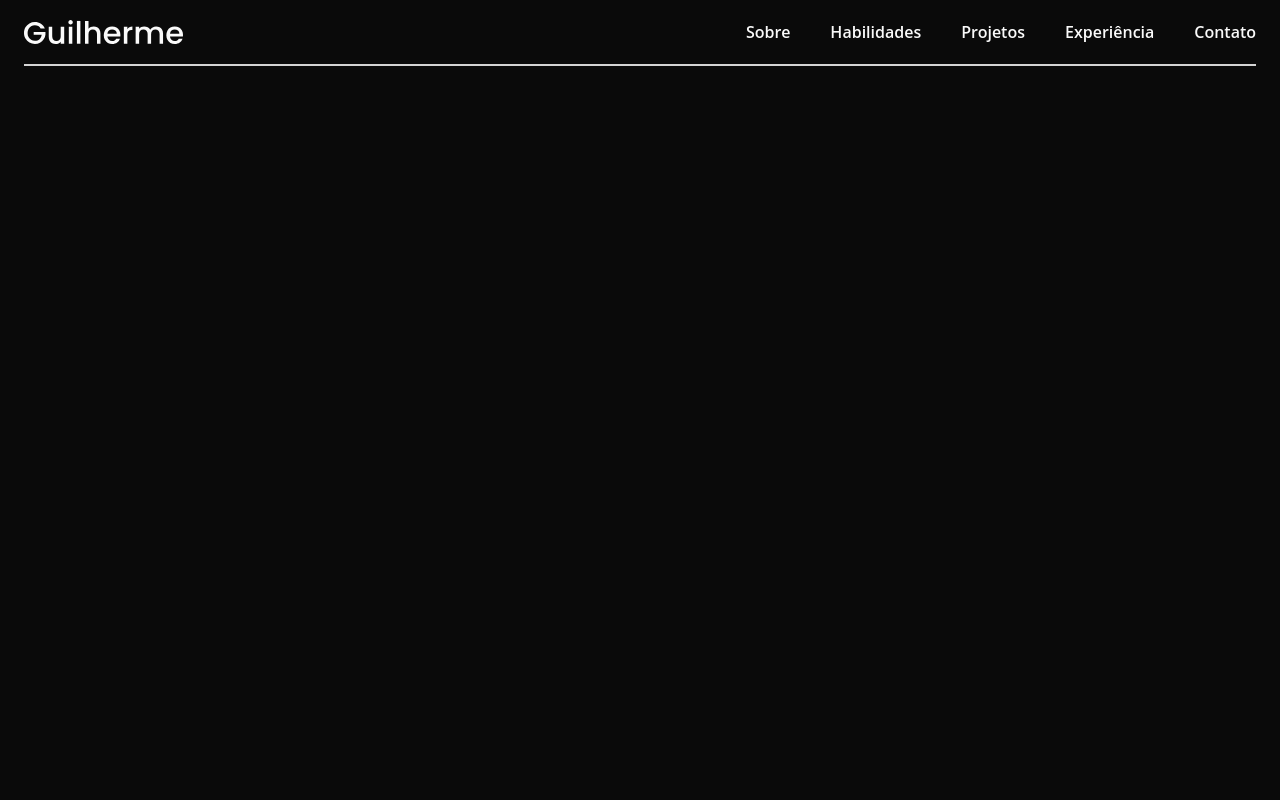
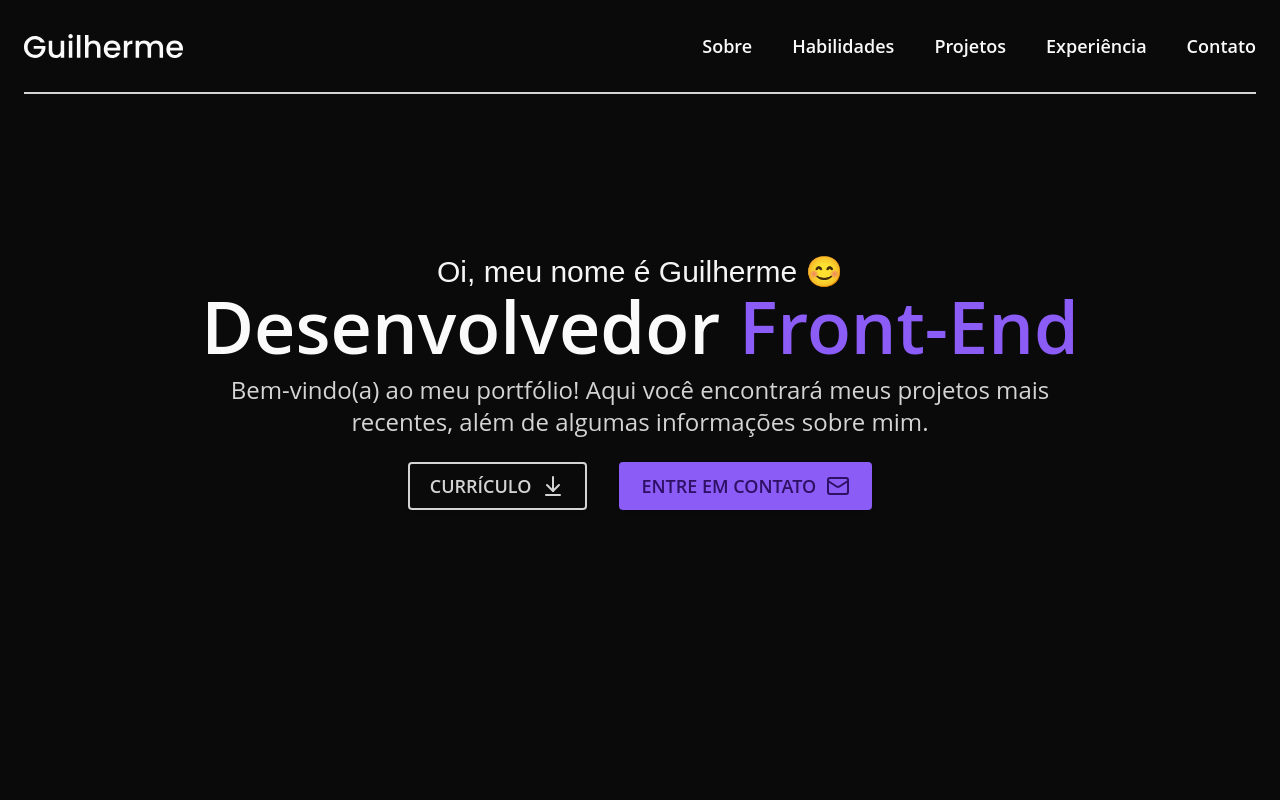
Before and after one commit to guilhermeshibuya/portfolio, a React (Vite) app: page / in a window 1280 px wide. Shown: the top 800 px of the page. Built offline with nearby package versions, Linux system fonts and the light colour scheme.

Commit message:
feat: responsive button, header and footer and main page

```diff
--- a/index.html
+++ b/index.html
@@ -8,7 +8,7 @@
   <title>Vite + React + TS</title>
 </head>
 
-<body class="bg-neutral-950 font-body">
+<body class="bg-neutral-950 font-body px-6">
   <div id="root"></div>
   <script type="module" src="/src/main.tsx"></script>
 </body>
--- a/package.json
+++ b/package.json
@@ -10,6 +10,7 @@
     "preview": "vite preview"
   },
   "dependencies": {
+    "lucide-react": "^0.469.0",
     "react": "^18.3.1",
     "react-dom": "^18.3.1"
   },
--- a/src/App.tsx
+++ b/src/App.tsx
@@ -1,10 +1,39 @@
+import { ArrowDownToLine, Mail } from 'lucide-react'
+import { Button } from './components/button'
+import { Footer } from './components/footer'
 import { Header } from './components/header'
 
 function App() {
   return (
-    <main className="px-6">
+    <>
       <Header />
-    </main>
+      <main>
+        <div className="text-neutral-100 mt-12 h-[calc(100vh-96px)] md:text-center md:flex md:flex-col md:items-center md:mt-40 md:h-[calc(100vh-112px)] lg:h-[calc(100vh-168px)]">
+          <h2 className="font-display text-neutral-100 md:text-xl lg:text-3xl">
+            Oi, meu nome é Guilherme 😊
+          </h2>
+          <h1 className="font-body font-semibold text-2xl text-neutral-50 md:text-5xl lg:text-7xl">
+            Desenvolvedor <span className="text-violet-500">Front-End</span>
+          </h1>
+          <p className="text-neutral-300 max-w-[60ch] mt-3 lg:text-2xl">
+            Bem-vindo(a) ao meu portfólio! Aqui você encontrará meus projetos
+            mais recentes, além de algumas informações sobre mim.
+          </p>
+
+          <div className="mt-6 flex flex-col gap-3 md:flex-row md:gap-8">
+            <Button variant="secondary">
+              currículo
+              <ArrowDownToLine className="h-[1.125rem] w-[1.125rem] lg:h-6 lg:w-6" />
+            </Button>
+            <Button>
+              entre em contato
+              <Mail className="h-[1.125rem] w-[1.125rem] lg:h-6 lg:w-6" />
+            </Button>
+          </div>
+        </div>
+      </main>
+      <Footer />
+    </>
   )
 }
 
--- /dev/null
+++ b/src/components/button/index.tsx
@@ -0,0 +1,26 @@
+type ButtonProps = React.ComponentProps<'button'> & {
+  variant?: 'primary' | 'secondary'
+}
+
+export const Button = ({
+  children,
+  variant = 'primary',
+  ...props
+}: ButtonProps) => {
+  const buttonStyle = () => {
+    const baseStlye =
+      'flex justify-center items-center gap-[0.625rem] py-2 px-3 cursor-pointer rounded font-semibold text-xs uppercase w-full shadow-light transition-colors md:w-auto lg:text-lg lg:px-5'
+
+    const variantStyle =
+      variant === 'primary'
+        ? 'bg-violet-500 text-violet-950 hover:bg-violet-600 border-2 border-violet-500 hover:border-violet-600'
+        : 'bg-transparent text-neutral-300 border-2 border-neutral-300 hover:border-violet-500 hover:text-violet-500 '
+
+    return `${baseStlye} ${variantStyle}`
+  }
+  return (
+    <button className={buttonStyle()} {...props}>
+      {children}
+    </button>
+  )
+}
--- /dev/null
+++ b/src/components/footer/index.tsx
@@ -0,0 +1,7 @@
+export const Footer = () => {
+  return (
+    <footer className="text-sm text-center text-neutral-400 py-3 border-t-2 border-neutral-300 lg:text-base lg:py-6">
+      <p>&copy; 2024 | Guilherme Yudi Shibuya</p>
+    </footer>
+  )
+}
--- a/src/components/header/index.module.css
+++ b/src/components/header/index.module.css
@@ -1,7 +1,3 @@
-.menuButton {
-  position: relative;
-}
-
 .menuButton,
 .menuButton::before,
 .menuButton::after {
@@ -45,7 +41,7 @@
 @keyframes fadeInLeft {
   from {
     opacity: 0;
-    transform: translateX(-20px);
+    transform: translateX(-24px);
   }
   to {
     opacity: 1;
--- a/src/components/header/index.tsx
+++ b/src/components/header/index.tsx
@@ -9,24 +9,25 @@ export const Header = () => {
 
   return (
     <header className="w-full">
-      <nav className="bg-neutral-950 py-3 border-b-2 border-neutral-300 flex justify-between items-center">
+      <nav className="bg-neutral-950 py-3 border-b-2 border-neutral-300 flex justify-between items-center lg:py-6">
         <Logo />
-
         <div
-          className={
-            isActive
-              ? `${styles.menuActive} ${styles.menuButton}`
-              : styles.menuButton + ' lg:hidden'
-          }
+          className="h-6 w-6 flex items-center cursor-pointer md:hidden"
           onClick={() => setIsActive(!isActive)}
-        />
+        >
+          <div
+            className={`${styles.menuButton} ${
+              isActive && `${styles.menuActive}`
+            }`}
+          />
+        </div>
 
         <ul
-          className={`${
+          className={`text-neutral-50 md:flex md:justify-end md:gap-8 lg:gap-10 lg:text-lg ${
             isActive
-              ? `absolute top-[50px] w-full left-6 flex flex-col gap-2 py-3 ${styles.fadeInLeft}`
+              ? `absolute top-[50px] w-full left-0 p-6 flex flex-col gap-2 py-3 ${styles.fadeInLeft}`
               : 'hidden'
-          } text-neutral-50 lg:flex lg:justify-end lg:gap-10`}
+          }`}
         >
           {links.map((link, index) => {
             return (
```
Also changed, not shown: 1 other file (tests, documents, lock files or other folders).
